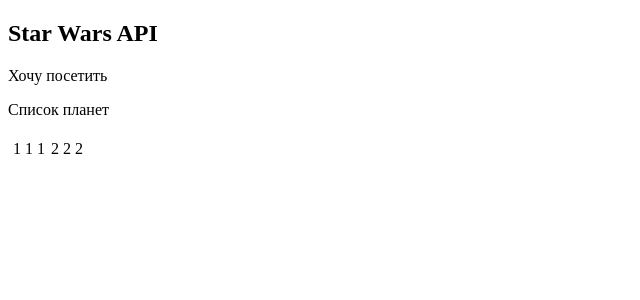
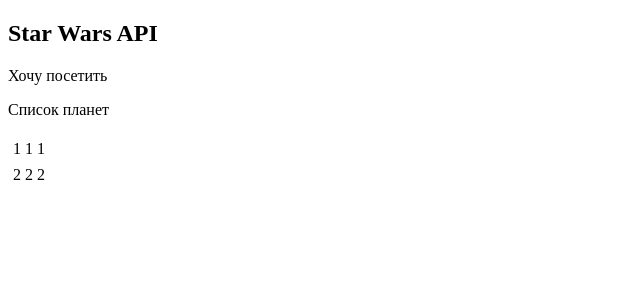
Before and after one commit to tg732/planet-app, an Angular app: page / in a window 1280 px wide. Shown: the top 300 px of the page, without its empty margins (0-640 px from the left). Built offline with nearby package versions, Linux system fonts and the light colour scheme.

Commit message:
Поправил вывод строк с данными планет.

```diff
--- a/src/app/planet-list-item/planet-list-item.component.html
+++ b/src/app/planet-list-item/planet-list-item.component.html
@@ -3,7 +3,7 @@
     <h2>{{post.title}}</h2>
     <p>{{post.text}}</p>
 </div> -->
-<tr>
+
 <td>
     {{planet.name}}
 </td>
@@ -13,4 +13,3 @@
 <td>
     {{planet.size}}
 </td>
-</tr>
--- a/src/app/planet-list/planet-list.component.html
+++ b/src/app/planet-list/planet-list.component.html
@@ -1,9 +1,13 @@
 <p>Список планет</p>
 <div>
     <table>
-        <app-planet-list-item
+        <tr *ngFor="let p of planets; index as i">
+            <app-planet-list-item [planet]="p"></app-planet-list-item>
+        </tr>
+
+        <!--<app-planet-list-item
             *ngFor="let p of planets"
             [planet]="p"
-        ></app-planet-list-item>
+        ></app-planet-list-item>-->
     </table>
 </div>
```
Lines whose indentation alone changed are shown as unchanged.
